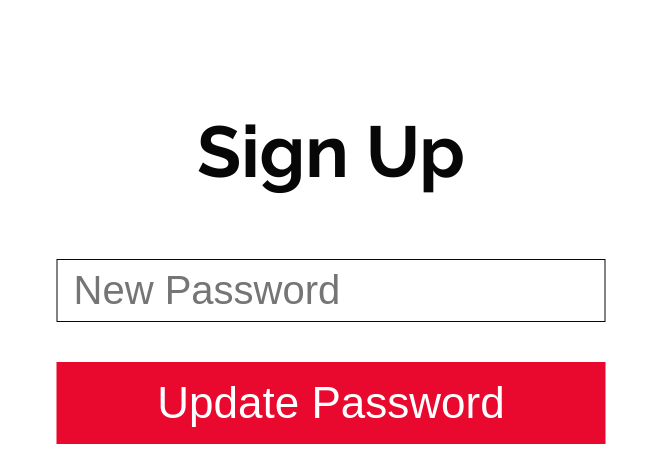
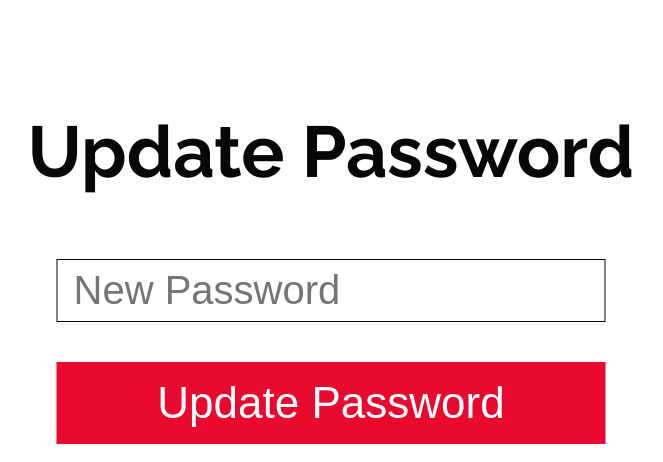
Before and after one commit to AliangWeasd/cst438proj2, a Flask app: page /updatePassword/1 in a window 1280 px wide. Shown: the part 117-579 px from the top of the page, without its empty margins (309-972 px from the left). Run offline with Flask 2, Linux system fonts and the light colour scheme; the visitor is signed in with stand-in values (Sample User, id 1); some libraries are stand-ins or nearby versions.

Commit message:
minor fixes

```diff
--- a/app.py
+++ b/app.py
@@ -139,7 +139,6 @@ def testDisplay():
 
 
 @app.route('/editUser', methods=['GET', 'POST'])
-@login_required
 def editUser():
     error = ''
     if 'user' in session:
--- a/templates/updatePassword.html
+++ b/templates/updatePassword.html
@@ -33,7 +33,7 @@
         </ul>
     </nav>
     <div class = "container">
-        <h1 class = "hero">Sign Up</h1>
+        <h1 class = "hero">Update Password</h1>
         <form class = "form" method="POST">
             <input class = "inp" type="password" name = "newPassword" placeholder = "New Password">
             <button type = "submit" class = "btn-submit">Update Password</button>
--- a/templates/updateUsername.html
+++ b/templates/updateUsername.html
@@ -33,7 +33,7 @@
         </ul>
     </nav>
     <div class = "container">
-        <h1 class = "hero">Sign Up</h1>
+        <h1 class = "hero">Update Username</h1>
         <form class = "form" method="POST">
             <input class = "inp" type="text" name = "newUsername" placeholder = "New Username">
             <button type = "submit" class = "btn-submit">Update Username</button>
```
